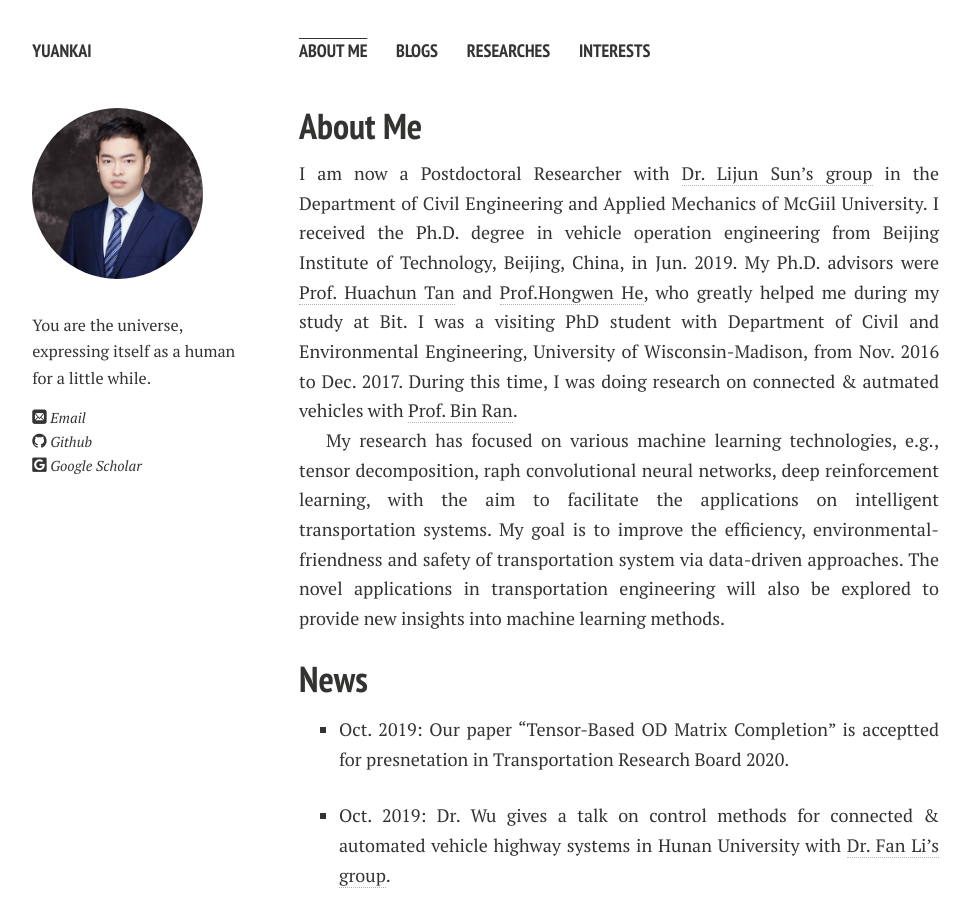
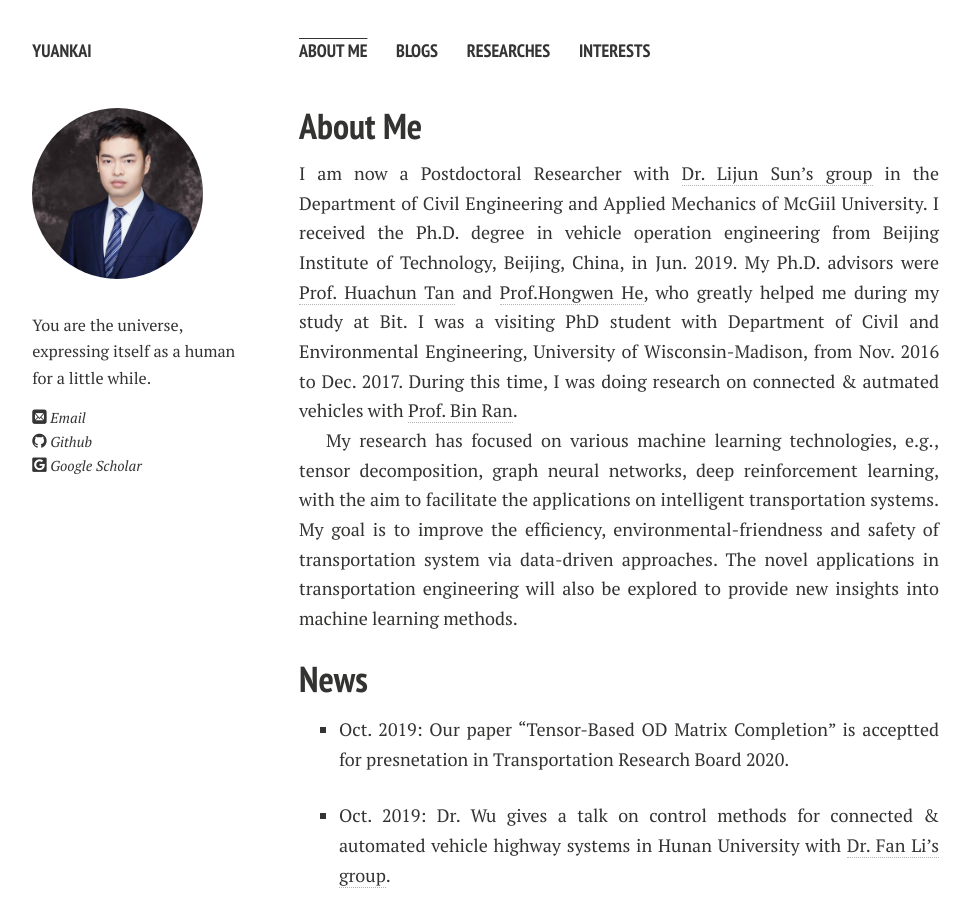
Before and after one commit to eveyuyi/Kaimaoge.github.io, a Jekyll site: the page built from index.md, in a window 1280 px wide and 900 px high. Shown: the whole window, without its empty margins (21-992 px from the left). Built offline with Jekyll 4.4.1, drawn with Linux system fonts in a browser that asks for light colours; nearby versions of some CDN libraries; some web fonts are replaced; our own code applies the rules of GitHub Pages for plain Markdown files.

Commit message:
Update index.md

```diff
--- a/index.md
+++ b/index.md
@@ -6,7 +6,7 @@
 
 I am now a Postdoctoral Researcher with [Dr. Lijun Sun's group](https://lijunsun.github.io/) in the Department of Civil Engineering and Applied Mechanics of McGiil University. I received the Ph.D. degree in vehicle operation engineering from Beijing Institute of Technology, Beijing, China, in Jun. 2019. My Ph.D. advisors were [Prof. Huachun Tan](https://tc.seu.edu.cn/2019/1022/c25722a291907/page.htm) and [Prof.Hongwen He](http://me.bit.edu.cn/szdw/jlgcx/ddjlgcjzzx/bssds4/26210.htm), who greatly helped me during my study at Bit. I was a visiting PhD student with Department of Civil and Environmental Engineering, University of Wisconsin-Madison, from Nov. 2016 to Dec. 2017. During this time, I was doing research on connected & autmated vehicles with [Prof. Bin Ran](https://directory.engr.wisc.edu/cee/faculty/ran_bin).
 
-My research has focused on various machine learning technologies, e.g., tensor decomposition, raph convolutional neural networks, deep reinforcement learning, with the aim to facilitate the applications on intelligent transportation systems. My goal is to improve the efficiency, environmental-friendness and safety of transportation system via data-driven approaches. The novel applications in transportation engineering will also be explored to provide new insights into machine learning methods.
+My research has focused on various machine learning technologies, e.g., tensor decomposition, graph neural networks, deep reinforcement learning, with the aim to facilitate the applications on intelligent transportation systems. My goal is to improve the efficiency, environmental-friendness and safety of transportation system via data-driven approaches. The novel applications in transportation engineering will also be explored to provide new insights into machine learning methods.
 
 ## News
 
```
